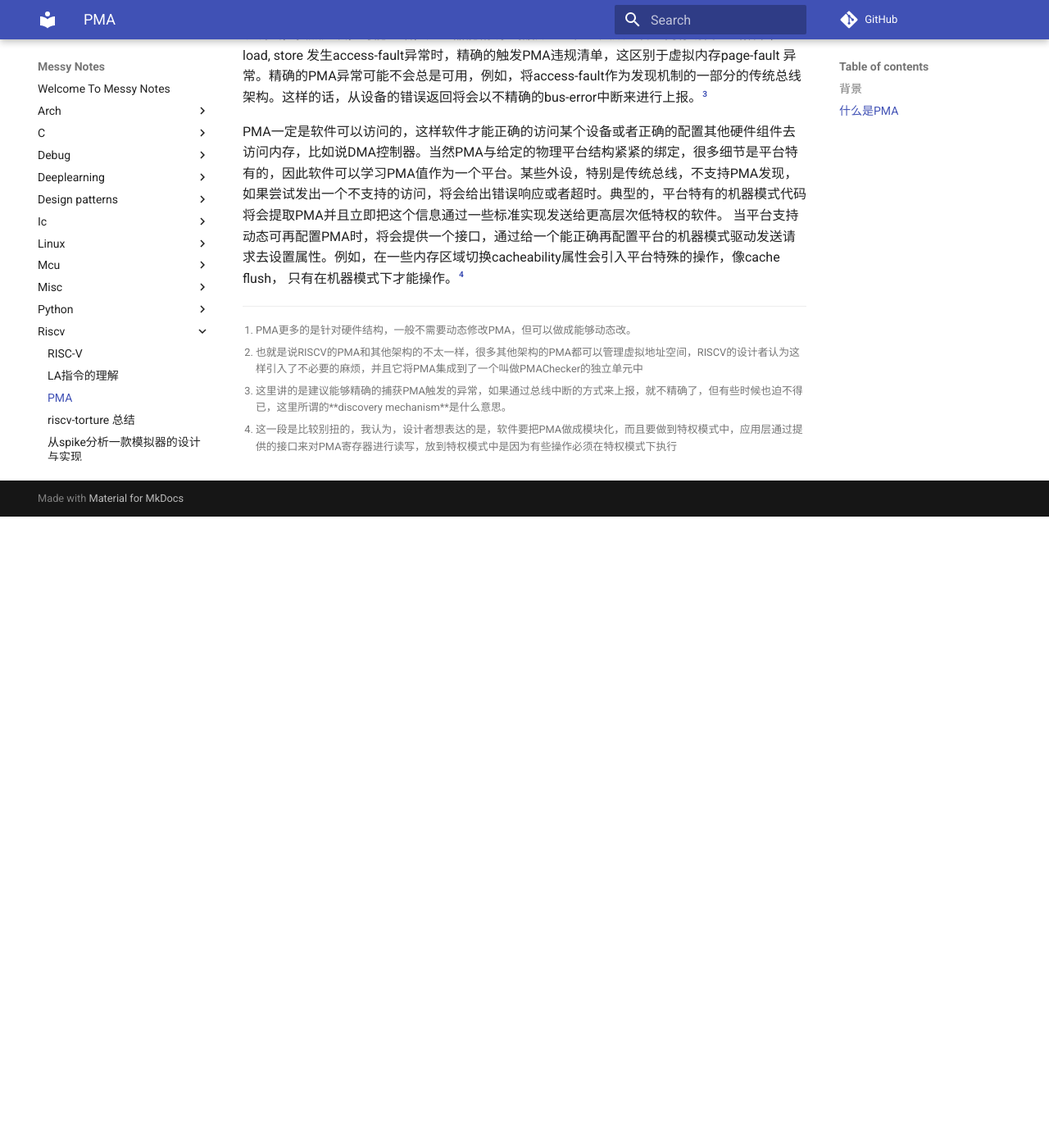
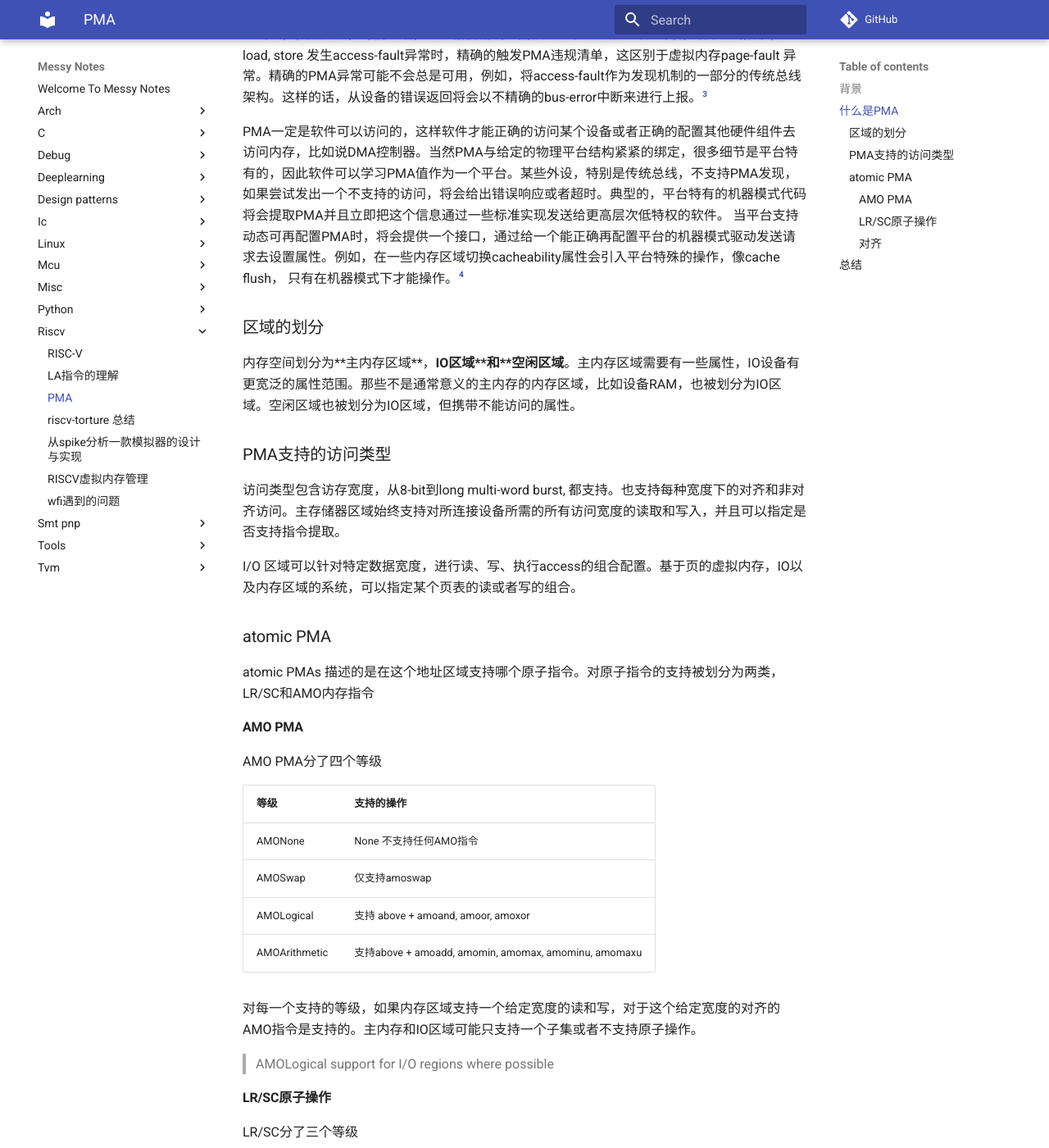
Before and after one commit to chsgcxy/messy_notes, an MkDocs documentation site: the page built from docs/riscv/pma.md, in a window 1280 px wide and 1400 px high, scrolled down 1113 px. Shown: the whole window at 82% size. Built offline with MkDocs 1.6.1 and Material for MkDocs 9.7.7, drawn with Linux system fonts in a browser that asks for light colours; comment, search, counter and statistics services are not loaded; before the commit the page ends 1743 px from its top, so only the background shows below that; some of the changed text lies outside the part shown.

Commit message:
update pma

```diff
--- a/docs/riscv/pma.md
+++ b/docs/riscv/pma.md
@@ -26,3 +26,51 @@
 [^2]: 也就是说RISCV的PMA和其他架构的不太一样，很多其他架构的PMA都可以管理虚拟地址空间，RISCV的设计者认为这样引入了不必要的麻烦，并且它将PMA集成到了一个叫做PMAChecker的独立单元中
 [^3]: 这里讲的是建议能够精确的捕获PMA触发的异常，如果通过总线中断的方式来上报，就不精确了，但有些时候也迫不得已，这里所谓的**discovery mechanism**是什么意思。
 [^4]: 这一段是比较别扭的，我认为，设计者想表达的是，软件要把PMA做成模块化，而且要做到特权模式中，应用层通过提供的接口来对PMA寄存器进行读写，放到特权模式中是因为有些操作必须在特权模式下执行
+
+### 区域的划分
+
+内存空间划分为**主内存区域**，**IO区域**和**空闲区域**。主内存区域需要有一些属性，IO设备有更宽泛的属性范围。那些不是通常意义的主内存的内存区域，比如设备RAM，也被划分为IO区域。空闲区域也被划分为IO区域，但携带不能访问的属性。
+
+### PMA支持的访问类型
+
+访问类型包含访存宽度，从8-bit到long multi-word burst, 都支持。也支持每种宽度下的对齐和非对齐访问。主存储器区域始终支持对所连接设备所需的所有访问宽度的读取和写入，并且可以指定是否支持指令提取。
+
+I/O 区域可以针对特定数据宽度，进行读、写、执行access的组合配置。基于页的虚拟内存，IO以及内存区域的系统，可以指定某个页表的读或者写的组合。
+
+### atomic PMA
+
+atomic PMAs 描述的是在这个地址区域支持哪个原子指令。对原子指令的支持被划分为两类，LR/SC和AMO内存指令
+
+#### AMO PMA
+
+AMO PMA分了四个等级
+
+等级 | 支持的操作
+------ | -------------
+AMONone | None 不支持任何AMO指令
+AMOSwap | 仅支持amoswap
+AMOLogical | 支持 above + amoand, amoor, amoxor
+AMOArithmetic | 支持above + amoadd, amomin, amomax, amominu, amomaxu
+
+对每一个支持的等级，如果内存区域支持一个给定宽度的读和写，对于这个给定宽度的对齐的AMO指令是支持的。主内存和IO区域可能只支持一个子集或者不支持原子操作。
+
+> AMOLogical support for I/O regions where possible
+
+#### LR/SC原子操作
+
+LR/SC分了三个等级
+
+等级 | 说明
+----- | ------
+RsrvNone | 不支持LR/SC指令
+RsrvNonEventual | 支持LR/SC操作，但是缺少特权指令文档中描述的最终成功保证
+RsrvEventual | 支持LR/SC操作，并且提供最终成功保证
+
+建议对主内存区域支持RsrvEventual，大多数IO区域不支持LR/SC访问，因为这些构建在cache一致性策略的上层最方便，但也有一些支持RsrvNonEventual或RsrvEventual。
+当内存区域的LR/SC标记为RsrvNonEventual， 软件应该提供额外的错误返回机制。
+
+#### 对齐
+
+## 总结
+
+spec中没有对PMA进行具体的设定，甚至没有寄存器，是因为它与整体设计紧密绑定，很难统一吗？所谓的PMA Checker到底要如何实现？
```
